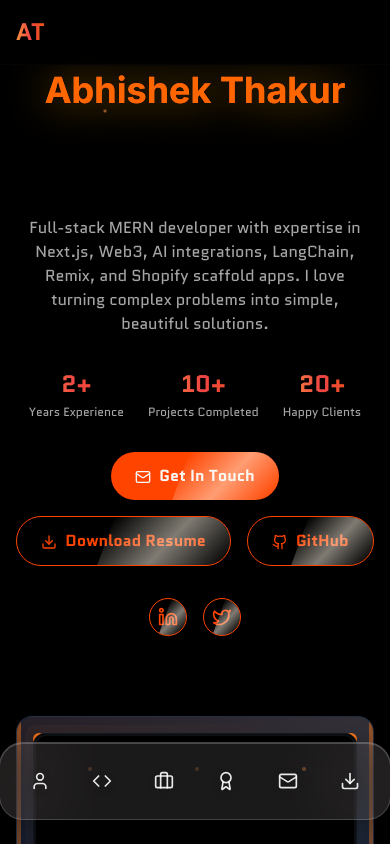
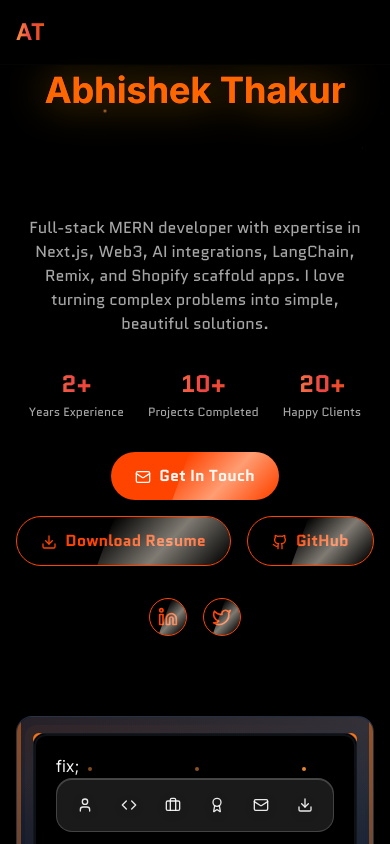
Before and after one commit to s43khu/myfolio, a Next.js app: page / in a window 390 px wide. Shown: the top 844 px of the page. Built offline with nearby package versions, Linux system fonts and the light colour scheme; no server answers.

Commit message:
fix: mobile responsive dock design fix

```diff
--- a/src/components/Dock.tsx
+++ b/src/components/Dock.tsx
@@ -48,16 +48,16 @@ export default function Dock() {
   };
 
   return (
-    <div className="fixed bottom-6 left-1/2 -translate-x-1/2 z-50">
+    <div className="fixed bottom-3 md:bottom-6 left-1/2 -translate-x-1/2 z-50">fix;
       <motion.div
         initial={{ opacity: 0, y: 20 }}
         animate={{ opacity: 1, y: 0 }}
         transition={{ duration: 0.5, delay: 0.3 }}
-        className="flex items-end gap-1.5 px-3 py-2.5 rounded-3xl"
+        className="flex items-end gap-1 md:gap-1.5 px-2 py-1.5 md:px-3 md:py-2.5 rounded-2xl md:rounded-3xl"
         style={{
           background: "rgba(255, 255, 255, 0.1)",
-          backdropFilter: "blur(40px) saturate(180%)",
-          WebkitBackdropFilter: "blur(40px) saturate(180%)",
+          backdropFilter: "blur(30px) saturate(180%)",
+          WebkitBackdropFilter: "blur(30px) saturate(180%)",
           border: "1px solid rgba(255, 255, 255, 0.18)",
           boxShadow: "0 8px 32px 0 rgba(0, 0, 0, 0.37), inset 0 1px 0 0 rgba(255, 255, 255, 0.2)",
         }}
@@ -82,7 +82,7 @@ function DockIcon({ item, index, onClick }: DockIconProps) {
 
   return (
     <motion.div
-      className="flex items-center justify-center w-14"
+      className="flex items-center justify-center w-10 h-10 md:w-14 md:h-14"
       onMouseEnter={() => setIsHovered(true)}
       onMouseLeave={() => setIsHovered(false)}
     >
@@ -95,21 +95,21 @@ function DockIcon({ item, index, onClick }: DockIconProps) {
             onClick(item.href);
           }
         }}
-        className="flex items-center justify-center w-full h-14 rounded-2xl transition-all duration-300 cursor-pointer group relative"
+        className="flex items-center justify-center w-full h-full rounded-xl md:rounded-2xl transition-all duration-300 cursor-pointer group relative"
         style={{
           background: isHovered
             ? "rgba(255, 255, 255, 0.15)"
             : "transparent",
-          backdropFilter: isHovered ? "blur(20px)" : "none",
-          WebkitBackdropFilter: isHovered ? "blur(20px)" : "none",
+          backdropFilter: isHovered ? "blur(15px)" : "none",
+          WebkitBackdropFilter: isHovered ? "blur(15px)" : "none",
         }}
         whileHover={{ scale: 1.1 }}
         whileTap={{ scale: 0.95 }}
       >
         <motion.div
           animate={{
-            scale: isHovered ? 1.3 : 1,
-            y: isHovered ? -10 : 0,
+            scale: isHovered ? 1.2 : 1,
+            y: isHovered ? -6 : 0,
           }}
           transition={{ type: "spring", stiffness: 400, damping: 17 }}
           className="flex items-center justify-center"
@@ -118,8 +118,7 @@ function DockIcon({ item, index, onClick }: DockIconProps) {
           }}
         >
           <Icon
-            className="w-5 h-5 text-white/90 group-hover:text-white transition-colors duration-300"
-            size={20}
+            className="w-4 h-4 md:w-5 md:h-5 text-white/90 group-hover:text-white transition-colors duration-300"
           />
         </motion.div>
 
@@ -128,7 +127,7 @@ function DockIcon({ item, index, onClick }: DockIconProps) {
             initial={{ opacity: 0, y: 10, scale: 0.8 }}
             animate={{ opacity: 1, y: 0, scale: 1 }}
             exit={{ opacity: 0, y: 10, scale: 0.8 }}
-            className="absolute -top-12 left-1/2 -translate-x-1/2 px-3 py-1.5 rounded-lg text-xs text-white whitespace-nowrap pointer-events-none font-medium"
+            className="absolute -top-10 md:-top-12 left-1/2 -translate-x-1/2 px-2 py-1 md:px-3 md:py-1.5 rounded-md md:rounded-lg text-[10px] md:text-xs text-white whitespace-nowrap pointer-events-none font-medium"
             style={{
               background: "rgba(0, 0, 0, 0.7)",
               backdropFilter: "blur(20px)",
```
